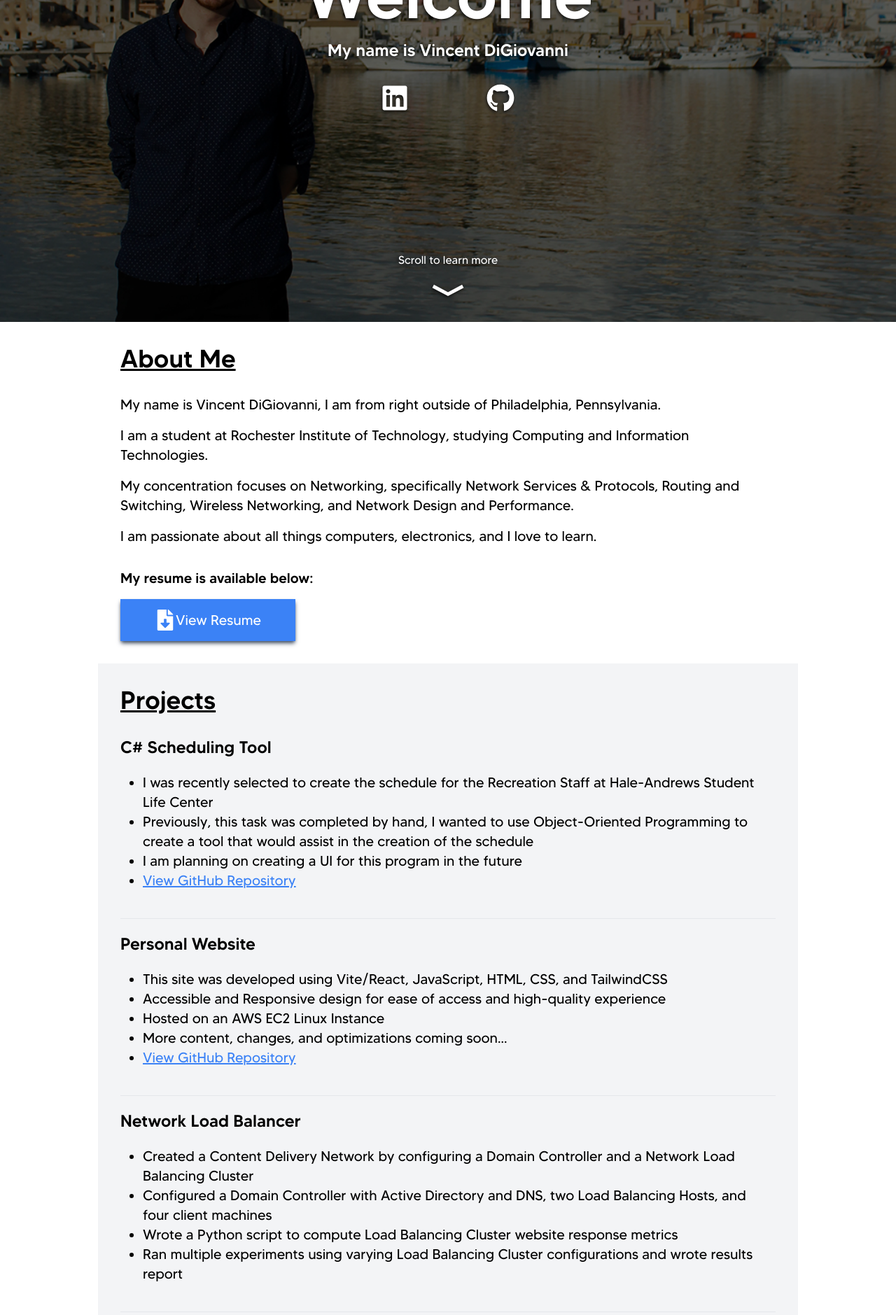
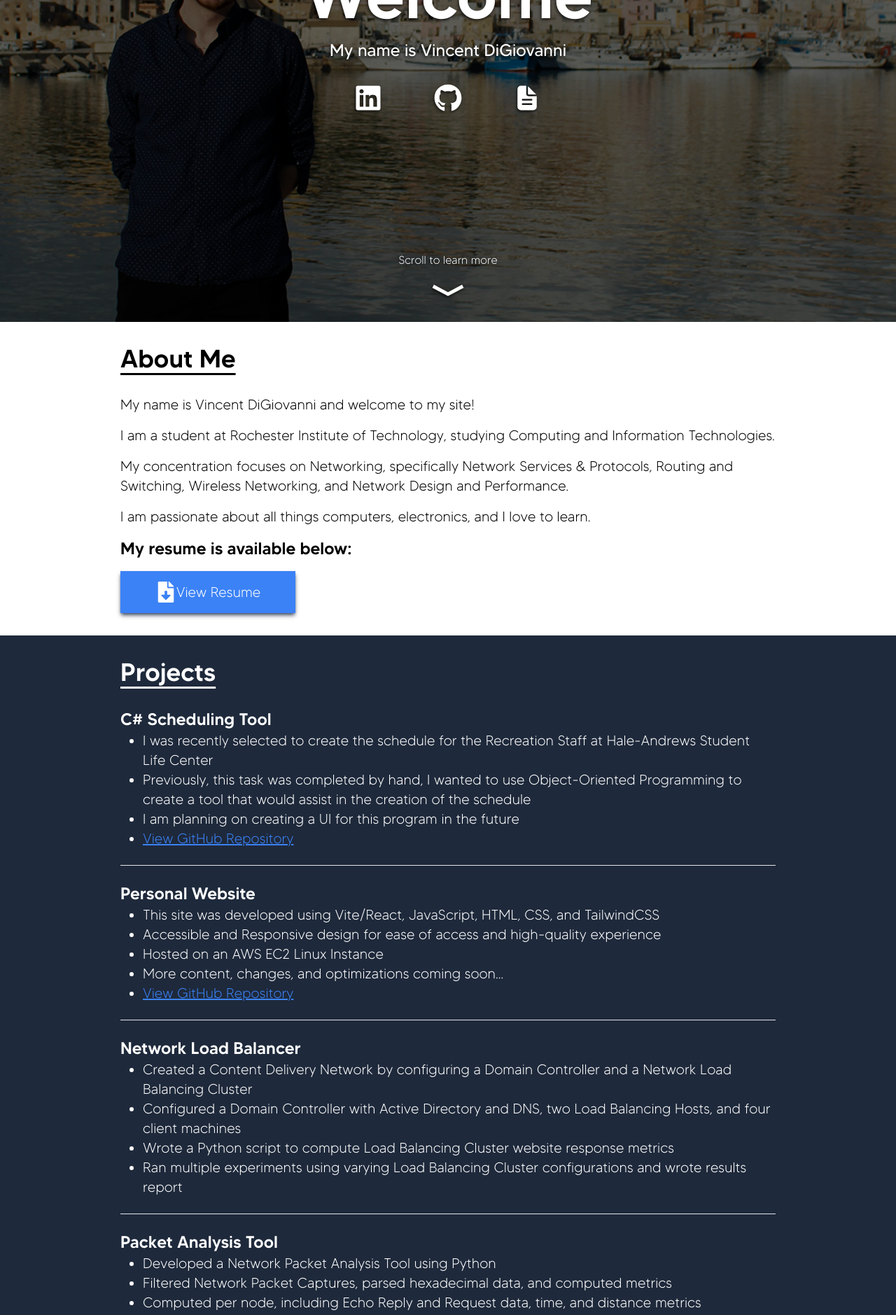
Before and after one commit to vdigi00/vincentdigi-site, a React (Vite) app: page / in a window 1280 px wide. Shown: the part 340-2219 px from the top of the page at 70% size. Built offline with nearby package versions, Linux system fonts and the light colour scheme.

Commit message:
More uniform styling, slightly changed Home and About, + more

```diff
--- a/src/components/About.jsx
+++ b/src/components/About.jsx
@@ -5,14 +5,17 @@ const About = () => {
     return (
         <section id='about'>
             <div className='m-auto max-w-[1000px] p-8'>
-                <h1 data-aos='fade-right' className='pb-8 underline'>About Me</h1>
+                <h1 data-aos='fade-right' className='pb-8 underline underline-offset-8'>About Me</h1>
                 <div data-aos='fade-left' data-aos-delay='500' className='text-xl'>
-                    <p>My name is Vincent DiGiovanni, I am from right outside of Philadelphia, Pennsylvania.</p>
-                    <p className='pt-4'>I am a student at Rochester Institute of Technology, studying Computing and Information Technologies.</p>
-                    <p className='pt-4'>My concentration focuses on Networking, specifically Network Services & Protocols, Routing and Switching, Wireless Networking, and Network Design and Performance.</p>
-                    <p className='pt-4'>I am passionate about all things computers, electronics, and I love to learn.</p>
-                    <h3 className='pt-8 text-xl font-MADE-TOMMY-Medium'>My resume is available below:</h3>
-                    <a className='bg-blue-500 text-white min-w-[200px] max-w-[250px] min-h-[50px] mt-4 flex justify-center items-center shadow-md shadow-slate-600 hover:bg-blue-800 ease-in duration-100' href='/files/DiGiovanniV-Resume-2024.pdf'>
+                    <div className='flex flex-col gap-4'>
+                        <p>My name is Vincent DiGiovanni and welcome to my site!</p>
+                        <p>I am a student at Rochester Institute of Technology, studying Computing and Information Technologies.</p>
+                        <p>My concentration focuses on Networking, specifically Network Services & Protocols, Routing and Switching, Wireless Networking, and Network Design and Performance.</p>
+                        <p>I am passionate about all things computers, electronics, and I love to learn.</p>
+                    </div>
+
+                    <h3 className='pt-4'>My resume is available below:</h3>
+                    <a href='/files/DiGiovanniV-Resume-2024.pdf' className='bg-blue-500 text-white min-w-[200px] max-w-[250px] min-h-[50px] mt-4 flex justify-center items-center shadow-md shadow-slate-600 hover:bg-blue-800 ease-in duration-100'>
                         <FaFileDownload size={30}/>
                         <span className='py-4'>View Resume</span>
                     </a>
--- a/src/components/Footer.jsx
+++ b/src/components/Footer.jsx
@@ -3,7 +3,7 @@ import React from 'react';
 const Footer = () => {
     return (
         <section id='footer'>
-            <footer className='my-8 text-center'>
+            <footer className='py-8 text-center text-white'>
                 © 2024 Vincent DiGiovanni
             </footer>
         </section>
--- a/src/components/Hero.jsx
+++ b/src/components/Hero.jsx
@@ -1,6 +1,7 @@
 import React from 'react';
 import { FaLinkedin, FaGithub } from 'react-icons/fa';
 import { RiArrowDownWideFill } from 'react-icons/ri';
+import { IoDocumentText } from "react-icons/io5";
 
 const Hero = () => {
     return (
@@ -9,17 +10,20 @@ const Hero = () => {
             <div className='m-auto w-full h-screen absolute top-0 left-0 flex flex-col justify-center items-center bg-black/60 cursor-default'>
                 <div className='absolute flex flex-col justify-center grow text-white text-shadow'>
                     <div data-aos='fade-right'>
-                        <h1 className='lg:text-8xl md:text-7xl text-6xl text-center'>Welcome</h1>
+                        <h1 className='lg:text-8xl text-7xl text-center'>Welcome</h1>
                     </div>
                     <div data-aos='fade-right' data-aos-delay='500' className='py-4'>
-                        <h2 className='lg:text-2xl md:text-xl text-center'>My name is Vincent DiGiovanni</h2>
+                        <h2 className='lg:text-2xl text-xl text-center '>My name is Vincent DiGiovanni</h2>
                     </div>
                     <div data-aos='flip-left' data-aos-delay='1000' className='flex justify-evenly py-4'>
                         <a href="https://www.linkedin.com/in/vincentdigi/">
-                            <FaLinkedin className='cursor-pointer hover:scale-125 ease-in duration-100' size={40} />
+                            <FaLinkedin className='cursor-pointer hover:scale-125 ease-in duration-100 lg:text-[40px] text-[30px]' />
                         </a>
                         <a href="https://github.com/vdigi00">
-                            <FaGithub className='cursor-pointer hover:scale-125 ease-in duration-100' size={40} />
+                            <FaGithub className='cursor-pointer hover:scale-125 ease-in duration-100 lg:text-[40px] text-[30px]' />
+                        </a>
+                        <a href='/files/DiGiovanniV-Resume-2024.pdf'>
+                            <IoDocumentText className='cursor-pointer hover:scale-125 ease-in duration-100 lg:text-[40px] text-[30px]' />
                         </a>
                     </div>
                 </div>
--- a/src/components/Projects.jsx
+++ b/src/components/Projects.jsx
@@ -3,24 +3,21 @@ import React from 'react';
 const Projects = () => {
     return (
         <section id='projects'>
-            <div className='m-auto max-w-[1000px] p-8 bg-gray-100'>
-                <h1 data-aos='fade-right' className='pb-8 underline'>Projects</h1>
-                <div data-aos='fade-left' data-aos-delay='500' className='text-xl pb-5'>
-                    <h3 className='text-2xl font-MADE-TOMMY-Medium'>C# Scheduling Tool</h3>
-                    <div className='flex-none lg:flex'>
-                        <ul className='my-5 ml-8 list-disc'>
+            <div className='m-auto max-w-[1000px] p-8 text-white'>
+                <h1 data-aos='fade-right' className='pb-8 underline underline-offset-8'>Projects</h1>
+                <div data-aos='fade-left' data-aos-delay='500' className='text-xl pb-6'>
+                    <h3>C# Scheduling Tool</h3>
+                    <ul className='ml-8 list-disc'>
                         <li> I was recently selected to create the schedule for the Recreation Staff at Hale-Andrews Student Life Center</li>
                         <li>Previously, this task was completed by hand, I wanted to use Object-Oriented Programming to create a tool that would assist in the creation of the schedule</li>
                         <li>I am planning on creating a UI for this program in the future</li>
                         <li><a className='text-blue-500 underline' href='https://github.com/vdigi00/slcschedule'>View GitHub Repository</a></li>
                     </ul>
                 </div>
-                </div>
-                <hr />
-                <div data-aos='fade-left' data-aos-delay='500' className='text-xl py-5'>
-                    <h3 className='text-2xl font-MADE-TOMMY-Medium'>Personal Website</h3>
-                    <div className='flex-none lg:flex'>
-                        <ul className='my-5 ml-8 list-disc'>
+                <hr data-aos='zoom-in' data-aos-anchor-placement="top-bottom" />
+                <div data-aos='fade-left' data-aos-delay='500' className='text-xl py-6'>
+                    <h3>Personal Website</h3>
+                    <ul className='ml-8 list-disc'>
                         <li>This site was developed using Vite/React, JavaScript, HTML, CSS, and TailwindCSS</li>
                         <li>Accessible and Responsive design for ease of access and high-quality experience</li>
                         <li>Hosted on an AWS EC2 Linux Instance</li>
@@ -28,23 +25,20 @@ const Projects = () => {
                         <li><a className='text-blue-500 underline' href='https://github.com/vdigi00/vincentdigi-site'>View GitHub Repository</a></li>
                     </ul>
                 </div>
-                </div>
-                <hr />
-                <div data-aos='fade-left' data-aos-delay='500' className='text-xl py-5'>
-                    <h3 className='text-2xl font-MADE-TOMMY-Medium'>Network Load Balancer</h3>
-                    <div className='flex-none lg:flex'>
-                        <ul className='my-5 ml-8 list-disc'>
+                <hr data-aos='zoom-in' data-aos-anchor-placement="top-bottom" />
+                <div data-aos='fade-left' data-aos-delay='500' className='text-xl py-6'>
+                    <h3>Network Load Balancer</h3>
+                    <ul className='ml-8 list-disc'>
                         <li>Created a Content Delivery Network by configuring a Domain Controller and a Network Load Balancing Cluster</li>
                         <li>Configured a Domain Controller with Active Directory and DNS, two Load Balancing Hosts, and four client machines</li>
                         <li>Wrote a Python script to compute Load Balancing Cluster website response metrics</li>
                         <li>Ran multiple experiments using varying Load Balancing Cluster configurations and wrote results report</li>
                     </ul>
                 </div>
-                </div>
-                <hr />
-                <div data-aos='fade-left' data-aos-delay='500' className='text-xl py-5'>
-                    <h3 className='text-2xl font-MADE-TOMMY-Medium'>Packet Analysis Tool</h3>
-                    <ul className='my-5 ml-8 list-disc'>
+                <hr data-aos='zoom-in' data-aos-anchor-placement="top-bottom" />
+                <div data-aos='fade-left' data-aos-delay='500' className='text-xl pt-6'>
+                    <h3>Packet Analysis Tool</h3>
+                    <ul className='ml-8 list-disc'>
                         <li>Developed a Network Packet Analysis Tool using Python</li>
                         <li>Filtered Network Packet Captures, parsed hexadecimal data, and computed metrics</li>
                         <li>Computed per node, including Echo Reply and Request data, time, and distance metrics</li>
@@ -52,20 +46,6 @@ const Projects = () => {
                         <li><a className='text-blue-500 underline' href='https://github.com/vdigi00/PacketAnalysis'>View GitHub Repository</a></li>
                     </ul>
                 </div>
-                {/*<div data-aos='fade-right' data-aos-delay='500' className='text-xl py-5'>
-                    <h3 className='text-2xl py-5 font-MADE-TOMMY-Medium'>Fuzz Pedal</h3>
-                    <div className='flex-none lg:flex'>
-                        <ul className='my-5 ml-8 list-disc flex-1'>
-                            <li>Replica of Gibson Maestro Fuzz-Tone FZ-1A from 1966</li>
-                            <li>Hand soldered components on perforated board</li>
-                            <li>Designed enclosure using AutoDesk Inventor</li>
-                            <li>3D Printed using Creality Ender-3 V2</li>
-                        </ul>
-                    </div>
-                </div>
-                <div className='text-xl'>
-                    <h3>3D Printed Planes</h3>
-                </div>*/}
             </div>
         </section>
     )
--- a/src/components/Skills.jsx
+++ b/src/components/Skills.jsx
@@ -64,12 +64,12 @@ const Skills = () => {
     return (
         <section id='skills'>
             <div className='m-auto max-w-[1000px] p-8'>
-                <h1 data-aos='fade-right' className='pb-8 underline'>Skills</h1>
+                <h1 data-aos='fade-right' className='pb-8 underline underline-offset-8'>Skills</h1>
                 <h2 data-aos='fade-right' className='pb-8'>Languages & Frameworks:</h2>
                 <SkillsSection skills={skills} />
                 <h2 data-aos='fade-right' className='py-8'>Tools & Operating Systems:</h2>
                 <SkillsSection skills={tools} />
-                <h1 data-aos='fade-right' className='py-8 underline'>Interests</h1>
+                <h1 data-aos='fade-right' className='py-8 underline underline-offset-8'>Interests</h1>
                 <SkillsSection skills={interests} />
             </div>
         </section>
--- a/src/index.css
+++ b/src/index.css
@@ -4,18 +4,27 @@
 
 @layer base {
   html{
-    font-family: "MADE-TOMMY-Regular", Tahoma, system-ui, sans-serif;
+    font-family: "MADE-TOMMY-Light", Tahoma, system-ui, sans-serif;
     scroll-behavior: smooth;
-    font-size: 90%;
+    font-size: 80%;
   }
   #app{
     overflow-x: hidden;
     cursor: default;
   }
+  #projects{
+    @apply bg-slate-800;
+  }
+  #footer{
+    @apply bg-slate-800;
+  }
   h1{
     @apply text-4xl font-MADE-TOMMY-Medium;
   }
   h2{
+    @apply text-2xl font-MADE-TOMMY-Regular;
+  }
+  h3{
     @apply text-2xl font-MADE-TOMMY-Medium;
   }
   .text-shadow{
@@ -29,6 +38,10 @@
   @font-face {
     font-family: "MADE-TOMMY-Medium";
     src: url('/fonts/MADETOMMY/MADE-TOMMY-Medium.otf') format('opentype');
+  }
+  @font-face {
+    font-family: "MADE-TOMMY-Light";
+    src: url('/fonts/MADETOMMY/MADE-TOMMY-Light.otf') format('opentype');
   }
 }
 @layer components{
--- a/tailwind.config.js
+++ b/tailwind.config.js
@@ -12,7 +12,8 @@ export default {
       },
       fontFamily: {
         'MADE-TOMMY-Regular': ['"MADE-TOMMY-Regular"', 'sans-serif'],
-        'MADE-TOMMY-Medium': ['"MADE-TOMMY-Medium"', 'sans-serif']
+        'MADE-TOMMY-Medium': ['"MADE-TOMMY-Medium"', 'sans-serif'],
+        'MADE-TOMMY-Light': ['"MADE-TOMMY-Light"', 'sans-serif']
       },
     },
   },
```
Also changed, not shown: public/fonts/MADETOMMY/MADE-TOMMY-Light.otf (added). Lines whose indentation alone changed are shown as unchanged.
